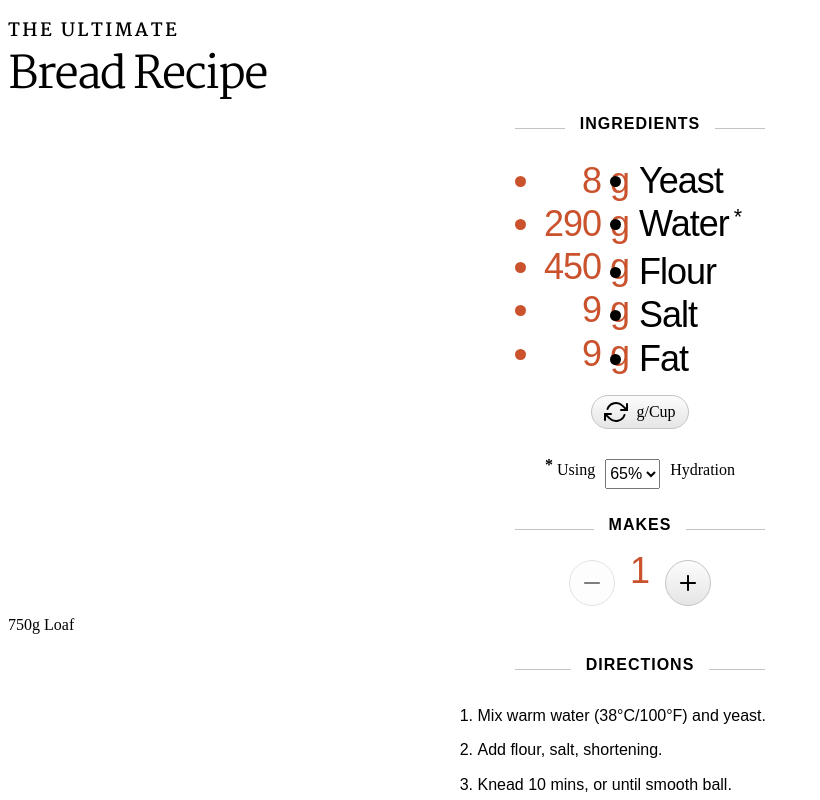
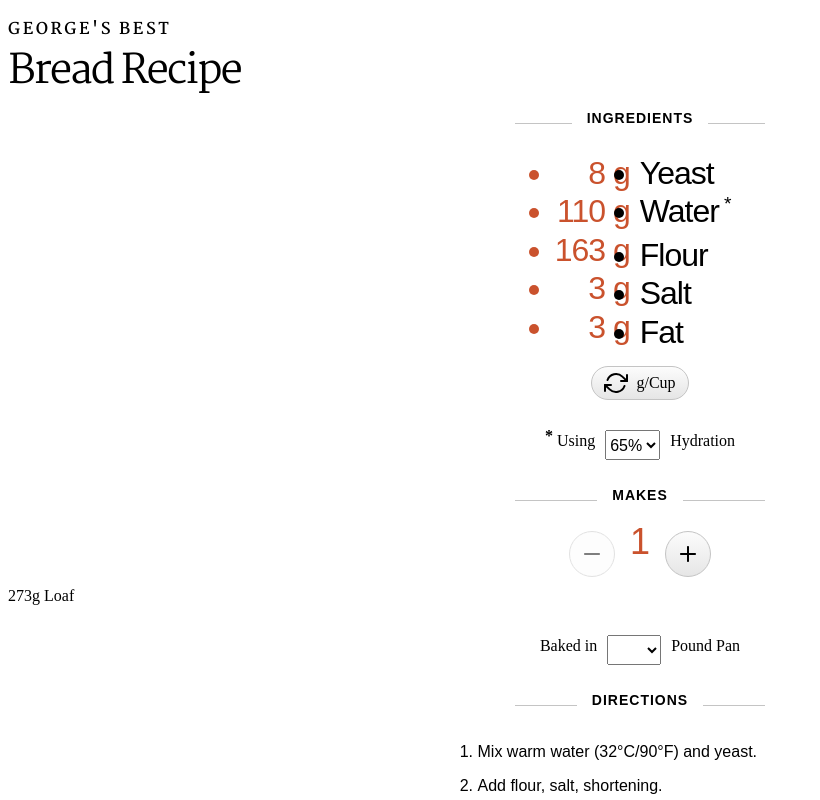
Before and after one commit to imagegrid/bread-recipe, a SvelteKit app: page / in a window 1280 px wide. Shown: the top 800 px of the page, without its empty margins (0-820 px from the left). Built offline with nearby package versions, Linux system fonts and the light colour scheme; a web font is replaced by a local one.

Commit message:
added bread pan variable

```diff
--- a/src/lib/Directions.svelte
+++ b/src/lib/Directions.svelte
@@ -7,7 +7,7 @@
 
     <div class="directions-list">
         <ol>
-            <li>Mix warm water (38°C/100°F) and yeast.</li>
+            <li>Mix warm water (32°C/90°F) and yeast.</li>
             <li>Add flour, salt, shortening.</li>
             <li>Knead 10 mins, or until smooth ball.</li>
             <li>Cover the bowl with a towel and place in oven with light on for 45 mins.</li>
--- a/src/lib/Header.svelte
+++ b/src/lib/Header.svelte
@@ -9,14 +9,14 @@
 <style>
     h1 {
         font-family: var(--serif);
-        font-size: 44px;
+        font-size: 40px;
         font-weight: 400;
         line-height: 0.8;
         margin: 1.5rem 0 0;
         letter-spacing: -2px;
     }
     h1 span {
-        font-size: 18px;
+        font-size: 16px;
         font-family: var(--serif);
         font-weight: 700;
         text-transform: uppercase;
--- a/src/lib/HydrationDropDown.svelte
+++ b/src/lib/HydrationDropDown.svelte
@@ -22,6 +22,7 @@
         <option value={0.7}>70%</option>
         <option value={0.75}>75%</option>
         <option value={0.8}>80%</option>
+        <option value={0.9}>90%</option>
     </select>
     <p>Hydration</p>
 </div>
--- a/src/lib/Ingredients.svelte
+++ b/src/lib/Ingredients.svelte
@@ -4,10 +4,12 @@
     import HydrationDropDown from './HydrationDropDown.svelte';
     import Button from './Button.svelte';
     import storage from './storage';
+    import Quantity from '$lib/Quantity.svelte';
+
     import { onMount } from 'svelte';
 
-    export let loaves: number;
-
+    let loaves = 1;
+    let panSize = 1.25;
     let metric = true;
     let flourGramsPerCup = 130;
     let hydration = 0.65;
@@ -20,11 +22,12 @@
     It produces an average sized loaf of around 750g, which may
     vary somewhat depending on the type of flour used.  */
 
-    $: flour = Math.round(450 * loaves);
+    $: flour = Math.round(flourGramsPerCup * panSize * loaves);
     $: water = Math.round((flour * hydration) / 10) * 10;
     $: salt = Math.round(flour * 0.02); /* 2% of flour */
     $: yeast = 8 * loaves; /* yeast sold in 8 gram packets. */
     $: fat = Math.round(flour * 0.02); /* 2% of flour */
+    $: gramsPerLoaf = Math.round((flour + water) / loaves);
 
     $: waterCups = convertToCups(water, waterGramsPerCup);
     $: flourCups = convertToCups(flour, flourGramsPerCup);
@@ -49,11 +52,13 @@
     }
     onMount(() => {
         metric = storage.get('metric') === false ? false : true;
+        loaves = storage.get('loaves') || 1;
     });
 </script>
 
 <section class="ingredients">
     <Subhead heading="Ingredients" />
+
     <div class="ingredients-content">
         <div class="ingredients-amounts">
             <ul>
@@ -83,6 +88,7 @@
     {#if !metric}
         <FlourDropDown bind:flourGramsPerCup />
     {/if}
+    <Quantity bind:loaves bind:panSize {gramsPerLoaf} />
 </section>
 
 <style>
@@ -92,7 +98,7 @@
     }
     .ingredients-amounts,
     .ingredients-names {
-        font-size: 36px;
+        font-size: 32px;
         font-family: var(--sans-serif);
         white-space: nowrap;
     }
--- /dev/null
+++ b/src/lib/PanSizeDropDown.svelte
@@ -0,0 +1,40 @@
+<script lang="ts">
+    import { onMount } from 'svelte';
+    import storage from './storage';
+
+    export let panSize;
+
+    function handleChange() {
+        storage.set('panSize', panSize);
+    }
+    onMount(() => {
+        panSize = storage.get('panSize') || panSize;
+    });
+</script>
+
+<div class="pansize" on:change={handleChange}>
+    <p>Baked in</p>
+    <select bind:value={panSize} name="hydration">
+        <option value={3}>1</option>
+        <option value={3.5}>1.25</option>
+        <option value={4}>1.5</option>
+        <option value={5}>2</option>
+    </select>
+    <p>Pound Pan</p>
+</div>
+
+<style>
+    .pansize {
+        display: flex;
+        justify-content: center;
+        margin: 30px 0 5px;
+    }
+    .pansize p {
+        margin: 2px 0 0;
+    }
+    .pansize select {
+        font-size: 16px;
+        height: 30px;
+        margin: 0 10px;
+    }
+</style>
--- a/src/lib/Quantity.svelte
+++ b/src/lib/Quantity.svelte
@@ -2,8 +2,11 @@
     import Subhead from './Subhead.svelte';
     import Button from './Button.svelte';
     import storage from './storage';
+    import PanSizeDropDown from './PanSizeDropDown.svelte';
 
     export let loaves: number;
+    export let panSize: number;
+    export let gramsPerLoaf: number;
 
     function increment() {
         loaves++;
@@ -24,7 +27,8 @@
         <p class="loaf-total noselect">{loaves}</p>
         <Button on:clicked={increment} round={true}><img src="/icons/plus.svg" alt="plus" /></Button>
     </div>
-    <p class="serving-size noselect">750g Loa{loaves > 1 ? 'ves' : 'f'}</p>
+    <p class="serving-size noselect">{gramsPerLoaf}g Loa{loaves > 1 ? 'ves' : 'f'}</p>
+    <PanSizeDropDown bind:panSize />
 </section>
 
 <style>
--- a/src/lib/Subhead.svelte
+++ b/src/lib/Subhead.svelte
@@ -26,7 +26,7 @@
         margin: 0;
         padding: 0 15px;
         height: 20px;
-        font-size: 16px;
+        font-size: 14px;
         letter-spacing: 1px;
         font-family: var(--sans-serif);
         text-transform: uppercase;
--- a/src/routes/+page.svelte
+++ b/src/routes/+page.svelte
@@ -1,19 +1,9 @@
 <script lang="ts">
     import Ingredients from '$lib/Ingredients.svelte';
     import Directions from '$lib/Directions.svelte';
-    import Quantity from '$lib/Quantity.svelte';
     import Header from '$lib/Header.svelte';
-    import storage from '$lib/storage';
-    import { onMount } from 'svelte';
-
-    let loaves: number = 1;
-
-    onMount(() => {
-        loaves = storage.get('loaves') || 1;
-    });
 </script>
 
-<Header topText="The ultimate">Bread Recipe</Header>
-<Ingredients {loaves} />
-<Quantity bind:loaves />
+<Header topText="George's Best">Bread Recipe</Header>
+<Ingredients />
 <Directions />
```
